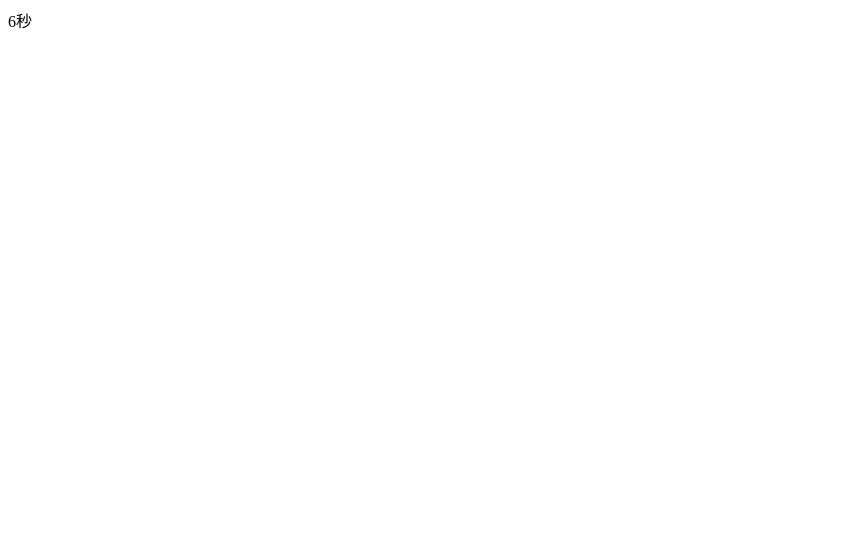
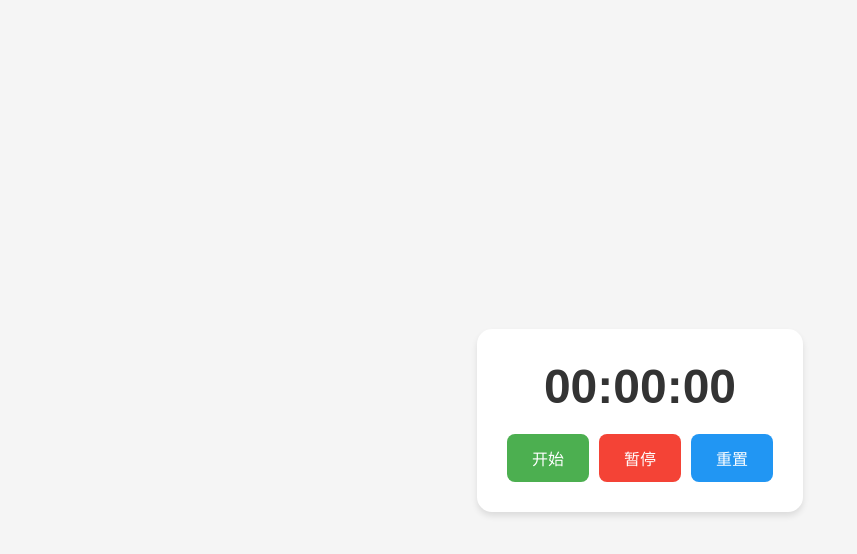
Before and after one commit to jacindaaaaa/11111, a plain HTML site: page timer.html in a window 1280 px wide. Shown: the whole page, without its empty margins (0-857 px from the left). Drawn offline with Linux system fonts and the light colour scheme.

Commit message:
Update timer.html

```diff
--- a/timer.html
+++ b/timer.html
@@ -1,28 +1,146 @@
 <!DOCTYPE html>
-<html>
+<html lang="zh-CN">
 <head>
+    <meta charset="UTF-8">
     <title>累积计时器</title>
+    <style>
+        body {
+            font-family: 'Arial', sans-serif;
+            background-color: #f5f5f5;
+            margin: 0;
+            padding: 20px;
+            display: flex;
+            justify-content: center;
+            align-items: center;
+            height: 100vh;
+        }
+
+        .timer-container {
+            background-color: white;
+            padding: 30px;
+            border-radius: 15px;
+            box-shadow: 0 4px 6px rgba(0, 0, 0, 0.1);
+            text-align: center;
+        }
+
+        #timer {
+            font-size: 48px;
+            font-weight: bold;
+            color: #333;
+            margin-bottom: 20px;
+        }
+
+        .controls {
+            display: flex;
+            justify-content: center;
+            gap: 10px;
+        }
+
+        button {
+            padding: 12px 25px;
+            font-size: 16px;
+            cursor: pointer;
+            border: none;
+            border-radius: 8px;
+            transition: background-color 0.3s, color 0.3s;
+        }
+
+        .start-btn {
+            background-color: #4CAF50;
+            color: white;
+        }
+
+        .pause-btn {
+            background-color: #f44336;
+            color: white;
+        }
+
+        .reset-btn {
+            background-color: #2196F3;
+            color: white;
+        }
+
+        button:hover {
+            opacity: 0.8;
+        }
+    </style>
 </head>
 <body>
-    <div id="timer">0秒</div>
+    <div class="timer-container">
+        <div id="timer">00:00:00</div>
+        <div class="controls">
+            <button class="start-btn" onclick="startTimer()">开始</button>
+            <button class="pause-btn" onclick="pauseTimer()">暂停</button>
+            <button class="reset-btn" onclick="resetTimer()">重置</button>
+        </div>
+    </div>
 
     <script>
-        // 检查localStorage中是否有已保存的时间
-        let time = localStorage.getItem('accumulatedTime') || 0;
+        let isRunning = false;
+        let timerId = null;
 
-        // 更新显示的时间
-        function updateTime() {
-            time++;
-            document.getElementById('timer').textContent = time + '秒';
-            // 将时间保存到localStorage
-            localStorage.setItem('accumulatedTime', time);
+        // 加载时恢复时间
+        function loadTime() {
+            const savedTime = localStorage.getItem('time');
+            if (savedTime) {
+                updateDisplay(savedTime);
+            } else {
+                updateDisplay(0);
+            }
         }
 
-        // 每秒钟更新一次时间
-        setInterval(updateTime, 1000);
+        // 更新显示并存储时间
+        function updateTime(totalSeconds) {
+            updateDisplay(totalSeconds);
+            localStorage.setItem('time', totalSeconds);
+        }
 
-        // 立即执行第一次更新以避免初始延迟
-        updateTime();
+        // 格式化时间为 HH:MM:SS
+        function formatTime(seconds) {
+            const hours = Math.floor(seconds / 3600);
+            seconds %= 3600;
+            const minutes = Math.floor(seconds / 60);
+            const remainingSeconds = seconds % 60;
+            return `${String(hours).padStart(2, '0')}:${String(minutes).padStart(2, '0')}:${String(remainingSeconds).padStart(2, '0')}`;
+        }
+
+        // 更新显示
+        function updateDisplay(seconds) {
+            const display = document.getElementById('timer');
+            display.textContent = formatTime(seconds);
+        }
+
+        // 开始计时器
+        function startTimer() {
+            if (!isRunning) {
+                isRunning = true;
+                let totalSeconds = localStorage.getItem('time') || 0;
+
+                timerId = setInterval(() => {
+                    totalSeconds++;
+                    updateTime(totalSeconds);
+                }, 1000);
+            }
+        }
+
+        // 暂停计时器
+        function pauseTimer() {
+            isRunning = false;
+            clearInterval(timerId);
+            timerId = null;
+        }
+
+        // 重置计时器
+        function resetTimer() {
+            isRunning = false;
+            clearInterval(timerId);
+            timerId = null;
+            updateDisplay(0);
+            localStorage.removeItem('time');
+        }
+
+        // 加载时间
+        loadTime();
     </script>
 </body>
 </html>
```
